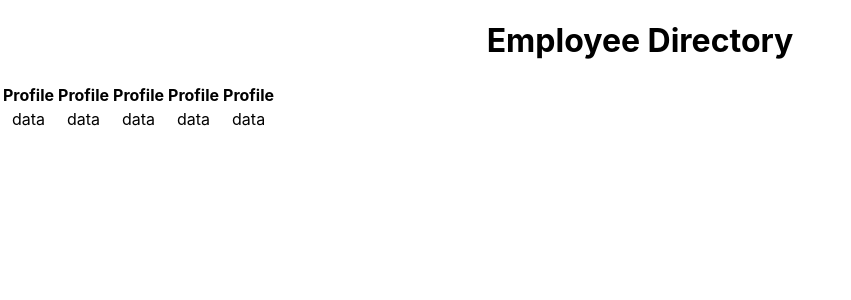
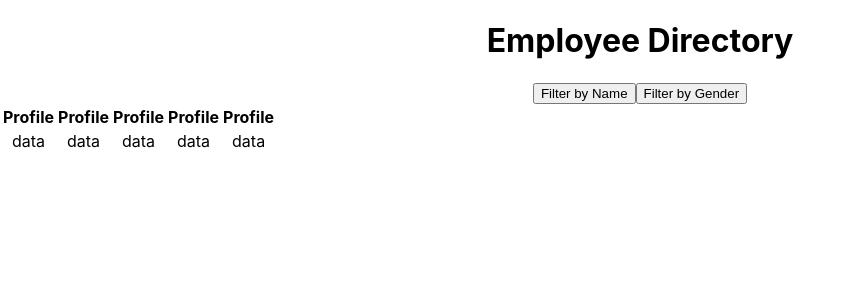
Before and after one commit to cparros/react-employee-directory, a React (Create React App) app: page / in a window 1280 px wide. Shown: the top 300 px of the page, without its empty margins (0-851 px from the left). Built offline with nearby package versions, Linux system fonts and the light colour scheme.

Commit message:
added button component

```diff
--- a/src/App.js
+++ b/src/App.js
@@ -2,11 +2,13 @@ import React from 'react'
 import './App.css'
 import Header from './components/Header'
 import TableHeader from './components/TableHeader'
+import FilterButtons from './components/FilterButtons'
 
 function App() {
   return (
     <div className="App">
       <Header />
+      <FilterButtons />
       <TableHeader />
     </div>
   );
--- a/src/components/FilterButtons.js
+++ b/src/components/FilterButtons.js
@@ -0,0 +1,11 @@
+import React from 'react'
+
+function FilterButtons () {
+  return (
+  <div>
+    <button>Filter by Name</button><button>Filter by Gender</button>
+  </div>
+  )
+}
+
+export default FilterButtons
--- a/src/components/Header.js
+++ b/src/components/Header.js
@@ -1,4 +1,5 @@
 import React from 'react'
+
 function Header() {
   return (
     <header>
```
